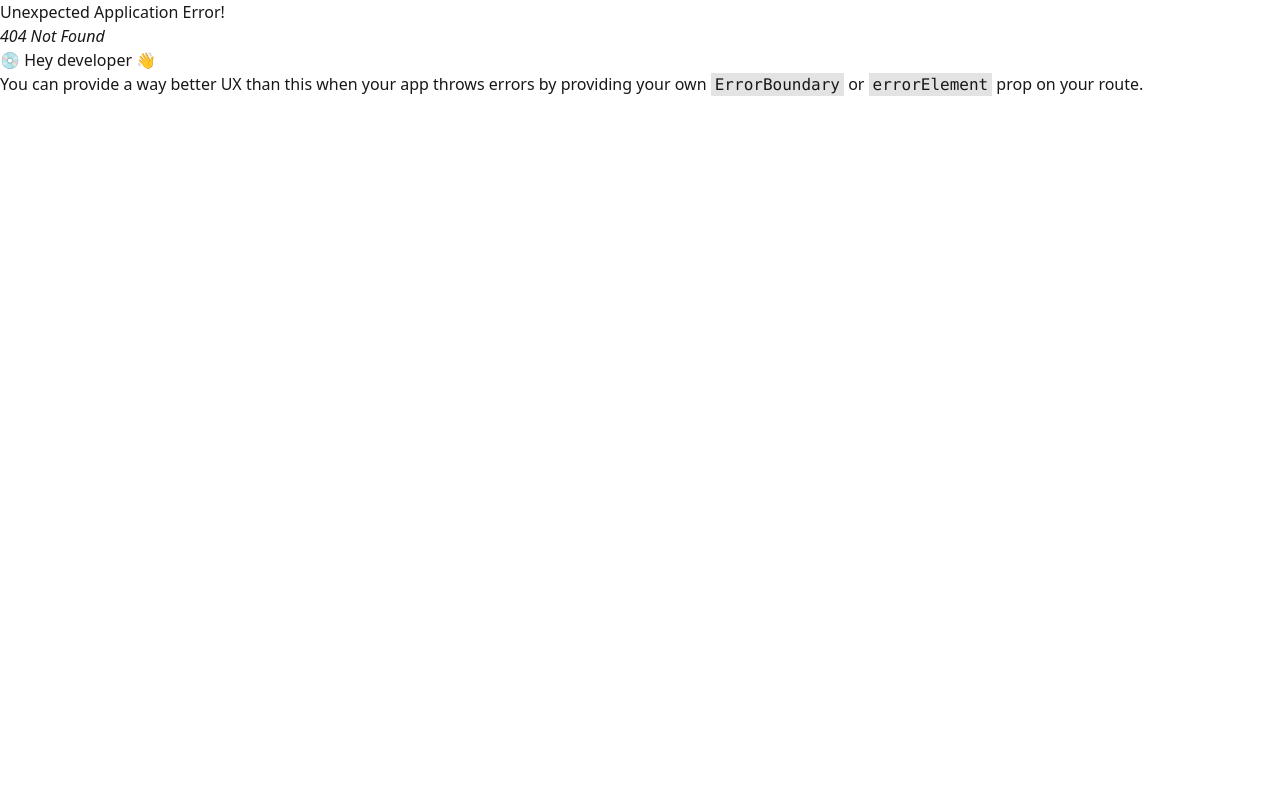
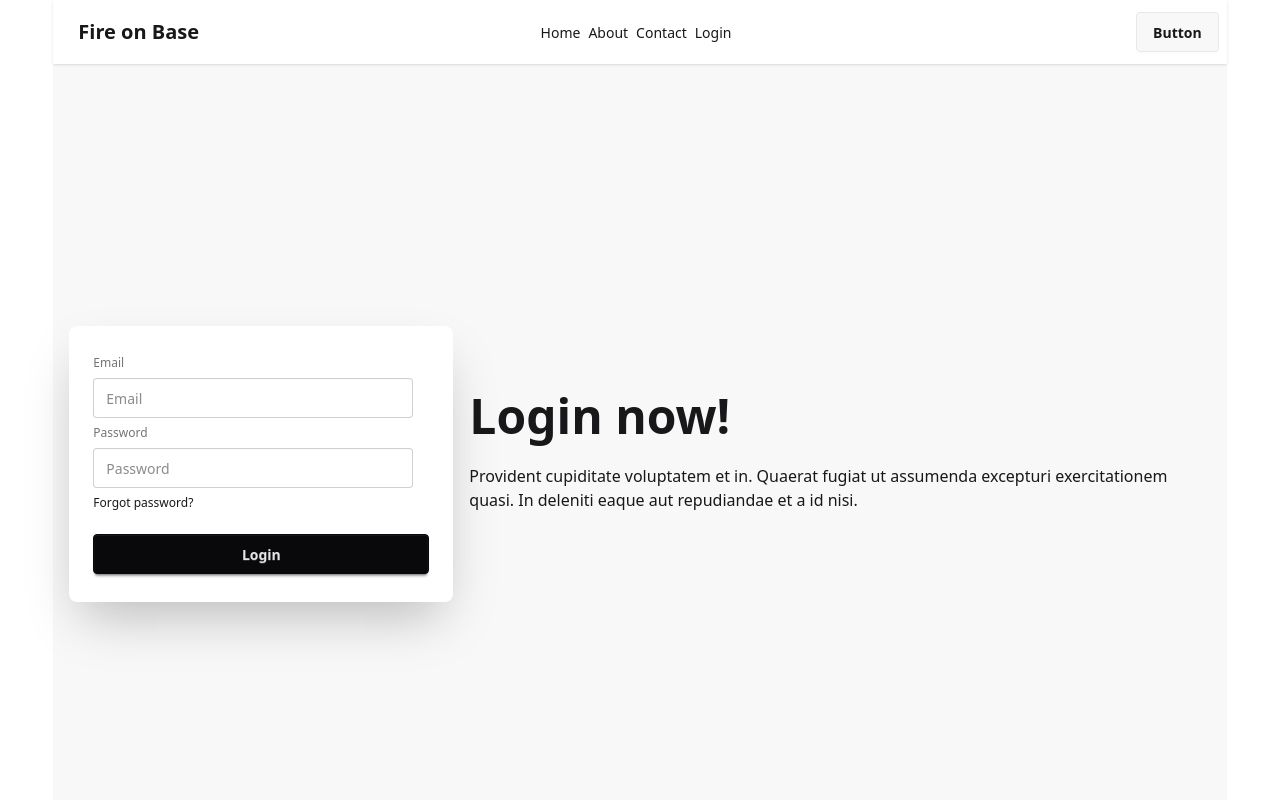
Before and after one commit to mohyminulislam-mi/firebase-practices, a React (Vite) app: page /formlogin in a window 1280 px wide. Before the commit this address had no page. Shown: the top 800 px of the page. Built offline with nearby package versions, Linux system fonts and the light colour scheme.

Commit message:
create singin form with gamil and password

```diff
--- /dev/null
+++ b/src/components/FormLogin.jsx
@@ -0,0 +1,75 @@
+import React, { useState } from "react";
+import { createUserWithEmailAndPassword } from "firebase/auth";
+import { auth } from "./../firebase/firebase.init";
+const FormLogin = () => {
+  const [error, setError] = useState("");
+  const [singIn, setSingIn] = useState(false);
+
+  const handleFormSubmit = (e) => {
+    e.preventDefault();
+    const email = e.target.email.value;
+    const password = e.target.password.value;
+    console.log("Your email is :- ", email, password);
+
+    // set scusess or Error
+    setError("");
+    setSingIn(false);
+
+    createUserWithEmailAndPassword(auth, email, password)
+      .then((result) => {
+        console.log("Yesh login", result.user);
+        setSingIn(true);
+        e.target.reset();
+      })
+      .catch((error) => {
+        console.log(error);
+        setError(error.message);
+      });
+  };
+  return (
+    <div className="hero bg-base-200 min-h-screen">
+      <div className="hero-content flex-col lg:flex-row-reverse">
+        <div className="text-center lg:text-left">
+          <h1 className="text-5xl font-bold">Login now!</h1>
+          <p className="py-6">
+            Provident cupiditate voluptatem et in. Quaerat fugiat ut assumenda
+            excepturi exercitationem quasi. In deleniti eaque aut repudiandae et
+            a id nisi.
+          </p>
+        </div>
+        <div className="card bg-base-100 w-full max-w-sm shrink-0 shadow-2xl">
+          <div className="card-body">
+            <form onSubmit={handleFormSubmit}>
+              <fieldset className="fieldset">
+                <label className="label">Email</label>
+                <input
+                  type="email"
+                  className="input"
+                  placeholder="Email"
+                  name="email"
+                />
+                <label className="label">Password</label>
+                <input
+                  type="password"
+                  className="input"
+                  placeholder="Password"
+                  name="password"
+                />
+                <div>
+                  <a className="link link-hover">Forgot password?</a>
+                </div>
+                <button className="btn btn-neutral mt-4">Login</button>
+              </fieldset>
+              {error && <p className="text-red-500">{error}</p>}
+              {singIn && (
+                <p className="text-green-500">Account create Success</p>
+              )}
+            </form>
+          </div>
+        </div>
+      </div>
+    </div>
+  );
+};
+
+export default FormLogin;
--- a/src/components/Navbar.jsx
+++ b/src/components/Navbar.jsx
@@ -31,6 +31,7 @@
               <NavLink to="/">Home</NavLink>
               <NavLink to="/about">About</NavLink>
               <NavLink to="/contact">Contact</NavLink>
+              <NavLink to="/formlogin">Login</NavLink>
             </ul>
           </div>
           <a className="btn btn-ghost text-xl">Fire on Base</a>
@@ -40,6 +41,7 @@
             <NavLink to="/">Home</NavLink>
             <NavLink to="/about">About</NavLink>
             <NavLink to="/contact">Contact</NavLink>
+            <NavLink to="/formlogin">Login</NavLink>
           </ul>
         </div>
         <div className="navbar-end">
--- a/src/main.jsx
+++ b/src/main.jsx
@@ -7,6 +7,7 @@
 import About from "./pages/About";
 import Root from "./Root/Root";
 import Contact from "./components/Contact";
+import FormLogin from "./components/FormLogin";
 
 const router = createBrowserRouter([
   {
@@ -16,6 +17,7 @@
       { path: "/", Component: Home },
       { path: "/about", Component: About },
       { path: "/contact", Component: Contact },
+      { path: "/formlogin", Component: FormLogin },
     ],
   },
 ]);
```
